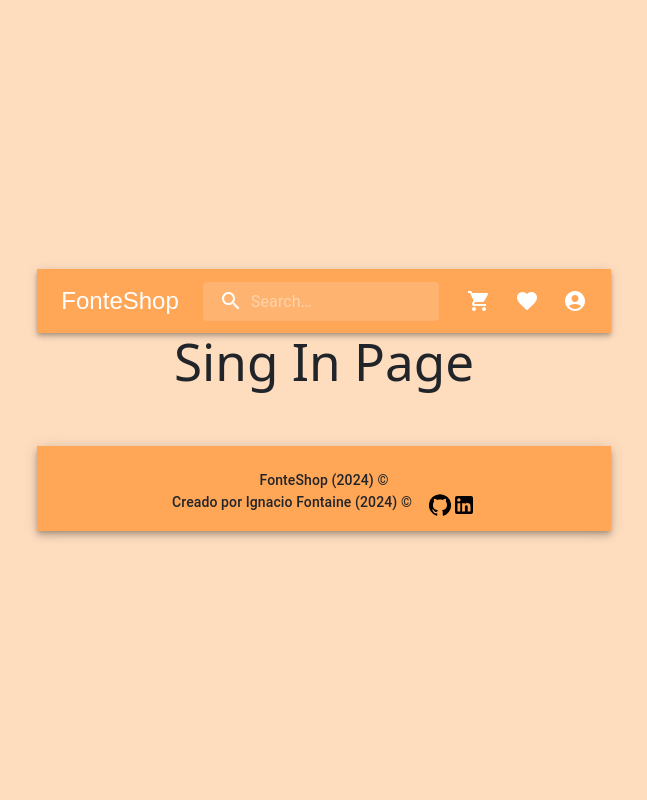
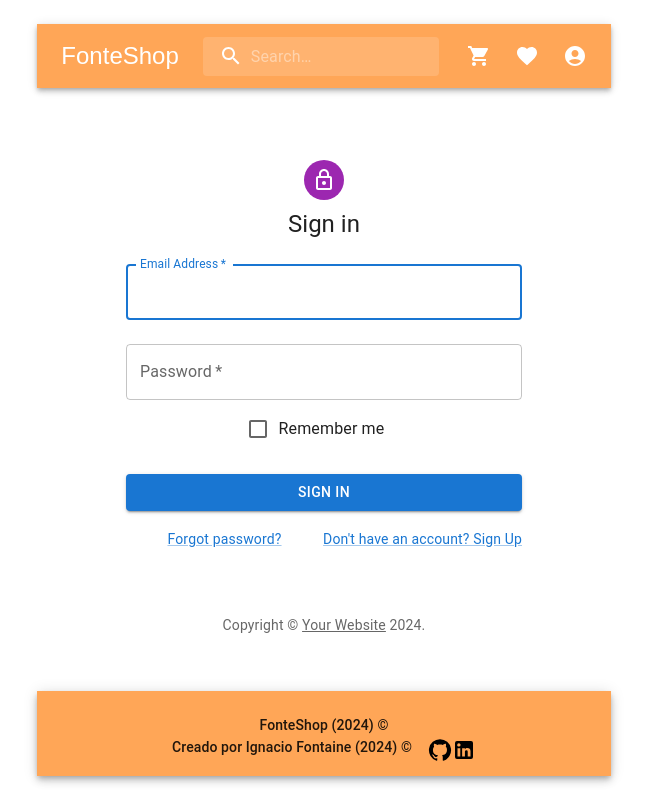
Before and after one commit to IgnacioFontaine/FonteShop, a React (Vite) app: page /singIn in a window 1280 px wide. Shown: the whole page, without its empty margins (316-963 px from the left). Built offline with nearby package versions, Linux system fonts and the light colour scheme.

Commit message:
view sing in copiada de material ui

```diff
--- a/src/assets/Views/singIn.jsx
+++ b/src/assets/Views/singIn.jsx
@@ -1,5 +1,112 @@
-export default function SingIn() {
+import * as React from 'react';
+import Avatar from '@mui/material/Avatar';
+import Button from '@mui/material/Button';
+import CssBaseline from '@mui/material/CssBaseline';
+import TextField from '@mui/material/TextField';
+import FormControlLabel from '@mui/material/FormControlLabel';
+import Checkbox from '@mui/material/Checkbox';
+import Link from '@mui/material/Link';
+import Grid from '@mui/material/Grid';
+import Box from '@mui/material/Box';
+import LockOutlinedIcon from '@mui/icons-material/LockOutlined';
+import Typography from '@mui/material/Typography';
+import Container from '@mui/material/Container';
+import { createTheme, ThemeProvider } from '@mui/material/styles';
+
+function Copyright(props) {
   return (
-    <h1>Sing In Page</h1>
-  )
+    <Typography variant="body2" color="text.secondary" align="center" {...props}>
+      {'Copyright © '}
+      <Link color="inherit" href="https://mui.com/">
+        Your Website
+      </Link>{' '}
+      {new Date().getFullYear()}
+      {'.'}
+    </Typography>
+  );
 }
+
+// TODO remove, this demo shouldn't need to reset the theme.
+
+const defaultTheme = createTheme();
+
+export default function SignIn() {
+  const handleSubmit = (event) => {
+    event.preventDefault();
+    const data = new FormData(event.currentTarget);
+    console.log({
+      email: data.get('email'),
+      password: data.get('password'),
+    });
+  };
+
+  return (
+    <ThemeProvider theme={defaultTheme}>
+      <Container component="main" maxWidth="xs">
+        <CssBaseline />
+        <Box
+          sx={{
+            marginTop: 8,
+            display: 'flex',
+            flexDirection: 'column',
+            alignItems: 'center',
+          }}
+        >
+          <Avatar sx={{ m: 1, bgcolor: 'secondary.main' }}>
+            <LockOutlinedIcon />
+          </Avatar>
+          <Typography component="h1" variant="h5">
+            Sign in
+          </Typography>
+          <Box component="form" onSubmit={handleSubmit} noValidate sx={{ mt: 1 }}>
+            <TextField
+              margin="normal"
+              required
+              fullWidth
+              id="email"
+              label="Email Address"
+              name="email"
+              autoComplete="email"
+              autoFocus
+            />
+            <TextField
+              margin="normal"
+              required
+              fullWidth
+              name="password"
+              label="Password"
+              type="password"
+              id="password"
+              autoComplete="current-password"
+            />
+            <FormControlLabel
+              control={<Checkbox value="remember" color="primary" />}
+              label="Remember me"
+            />
+            <Button
+              type="submit"
+              fullWidth
+              variant="contained"
+              sx={{ mt: 3, mb: 2 }}
+            >
+              Sign In
+            </Button>
+            <Grid container>
+              <Grid item xs>
+                <Link href="#" variant="body2">
+                  Forgot password?
+                </Link>
+              </Grid>
+              <Grid item>
+                <Link href="#" variant="body2">
+                  {"Don't have an account? Sign Up"}
+                </Link>
+              </Grid>
+            </Grid>
+          </Box>
+        </Box>
+        <Copyright sx={{ mt: 8, mb: 4 }} />
+      </Container>
+    </ThemeProvider>
+  );
+}
```
